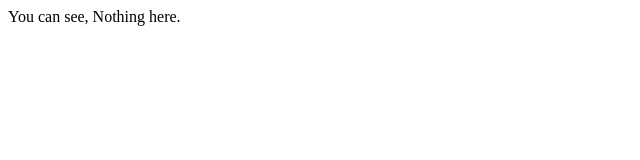
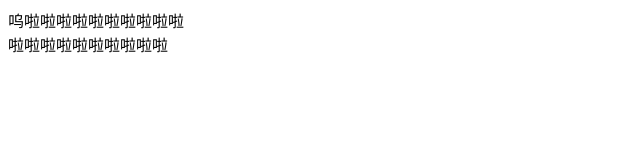
Before and after one commit to DreamBlock/DreamBlock.github.io, a plain HTML site: page index.html in a window 1280 px wide. Shown: the whole page, without its empty margins (0-640 px from the left). Drawn offline with Linux system fonts and the light colour scheme.

Commit message:
Update index.html

```diff
--- a/index.html
+++ b/index.html
@@ -2,7 +2,7 @@
 <head>
 <title>Dream block resource team</title>
 <body>
-<p>You can see, Nothing here.</p>
+<p>呜啦啦啦啦啦啦啦啦啦啦<br>啦啦啦啦啦啦啦啦啦啦</p>
 </body>
 </head>
 </html>
```
